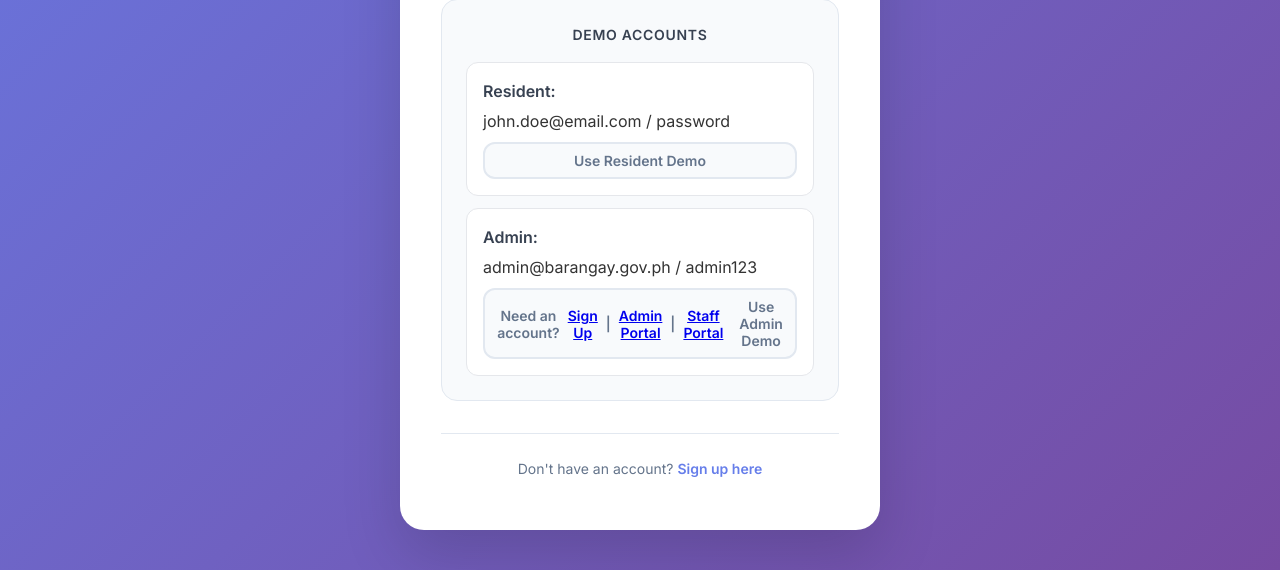
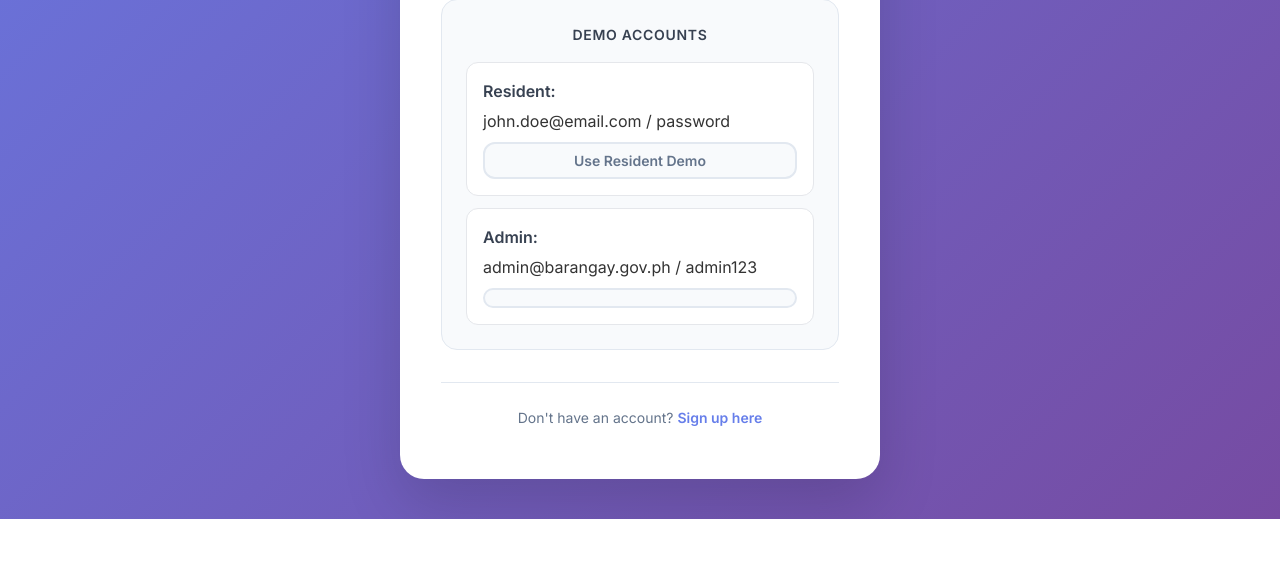
Before and after one commit to elrashid52/ebarangay, a PHP site: page / in a window 1280 px wide. Shown: the part 648-1218 px from the top of the page. After the commit the page ends 1167 px from the top, so only its background shows below. Run offline with PHP 8.4, Linux system fonts and the light colour scheme; some libraries are stand-ins or nearby versions.

Commit message:
Updated index.php

```diff
--- a/index.php
+++ b/index.php
@@ -51,7 +51,6 @@
                 <div class="demo-account" style="margin-top: 10px;">
                     <strong>Admin:</strong> admin@barangay.gov.ph / admin123<br>
                     <button type="button" class="btn btn-secondary"
-                <p>Need an account? <a href="#" onclick="showRegistrationForm()">Sign Up</a> | <a href="admin.php">Admin Portal</a> | <a href="staff.php">Staff Portal</a></p>
                         Use Admin Demo
                     </button>
                 </div>
```
